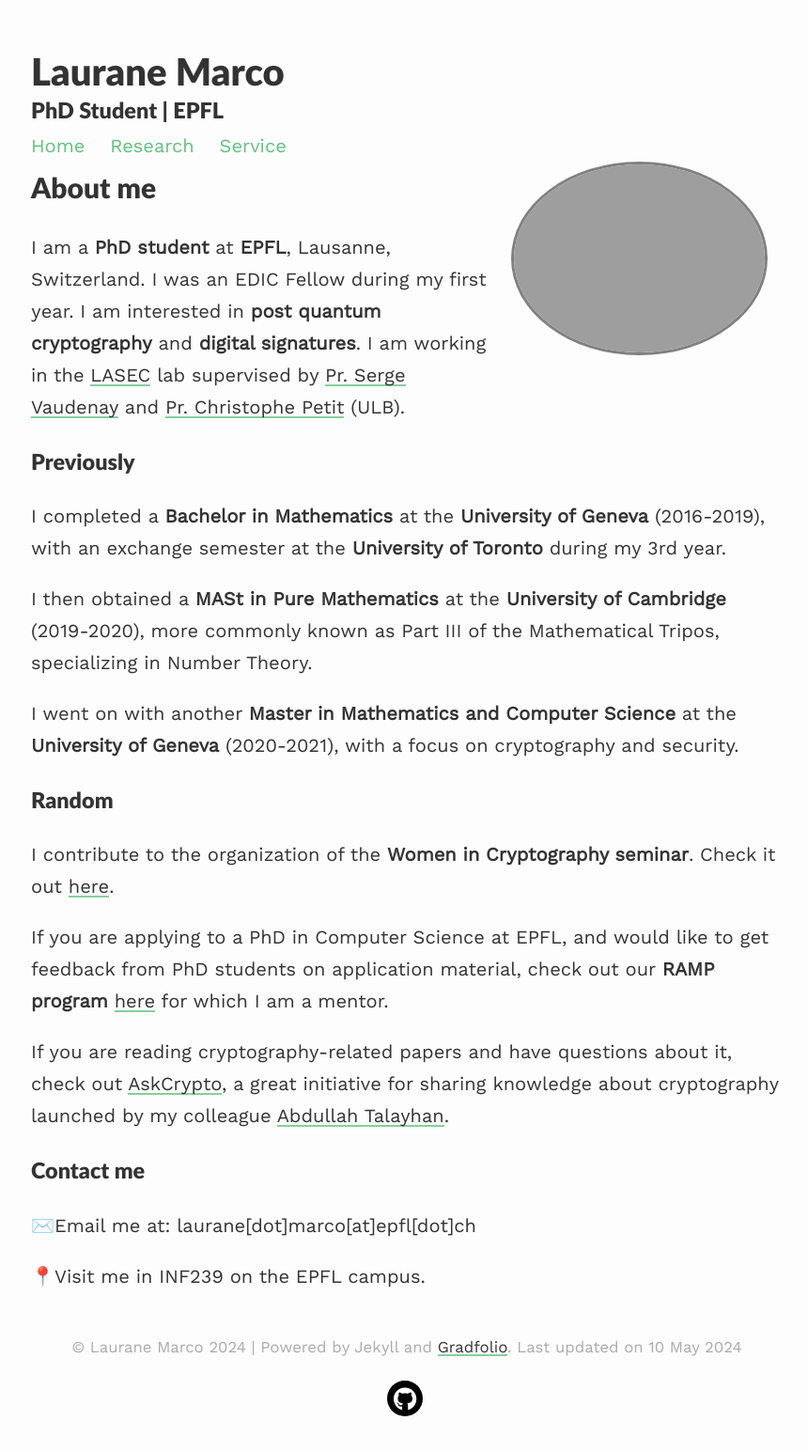
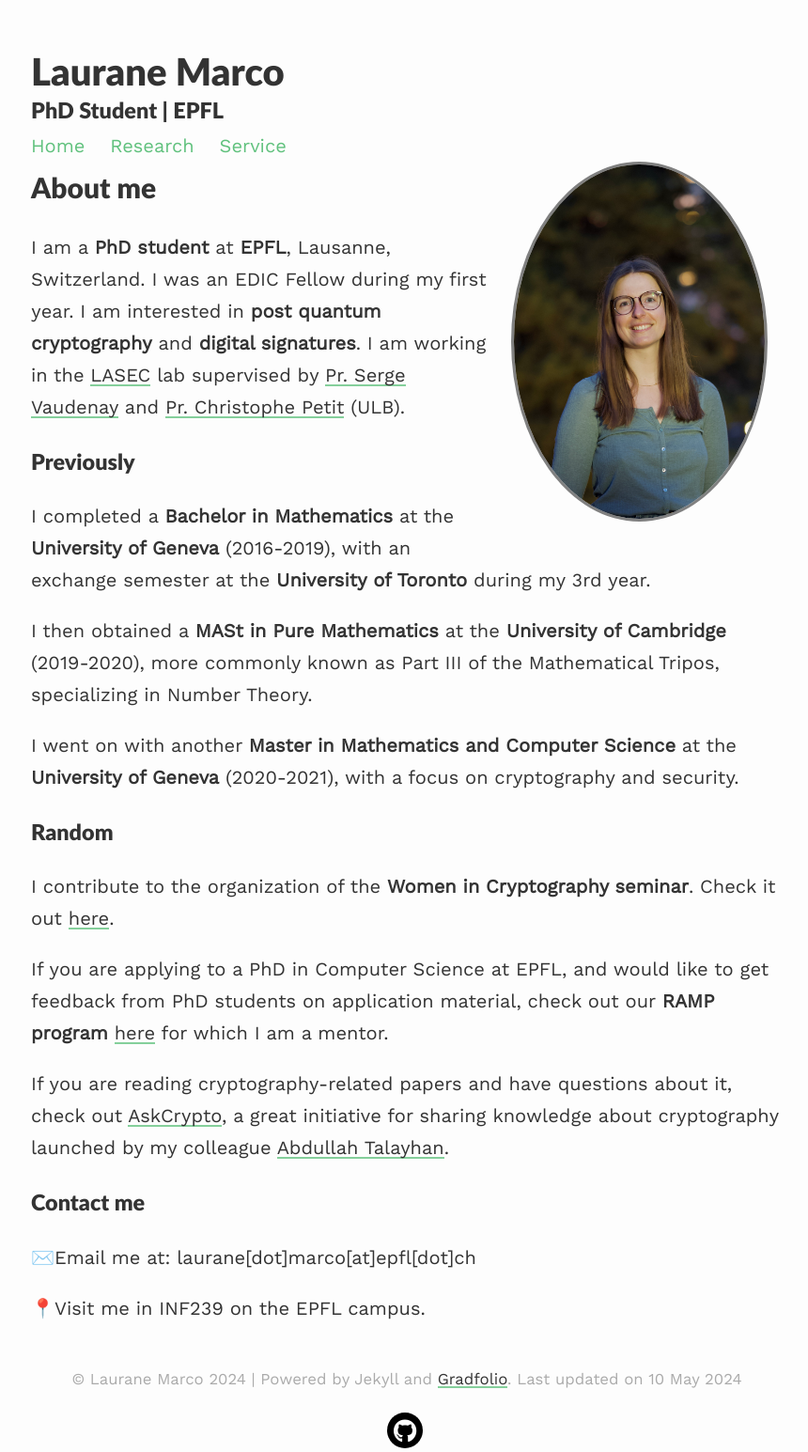
Before and after one commit to lauranemarco/lauranemarco.github.io, a Jekyll site: the page built from index.md, in a window 1280 px wide. Shown: the whole page at 94% size, without its empty margins (207-1067 px from the left). Built offline with Jekyll 4.4.1, drawn with Linux system fonts in a browser that asks for light colours; nearby versions of some CDN libraries; our own code applies the rules of GitHub Pages for plain Markdown files; before the commit the page ends 1511 px from its top, so only the background shows below that.

Commit message:
Update index.md

```diff
--- a/index.md
+++ b/index.md
@@ -3,7 +3,7 @@ layout: about
 permalink: /
 profile:
   align: right
-  image: profile.png
+  image: DSC_3864.jpg
 published: true
 ---
 
```
